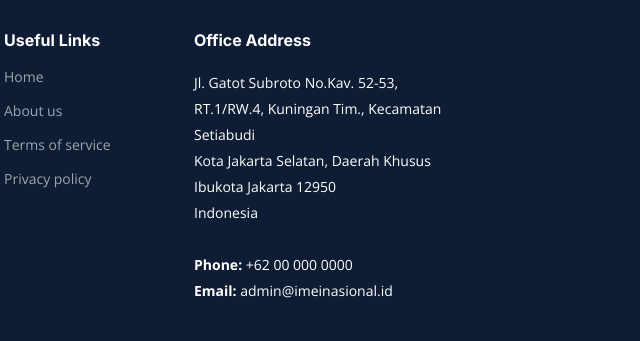
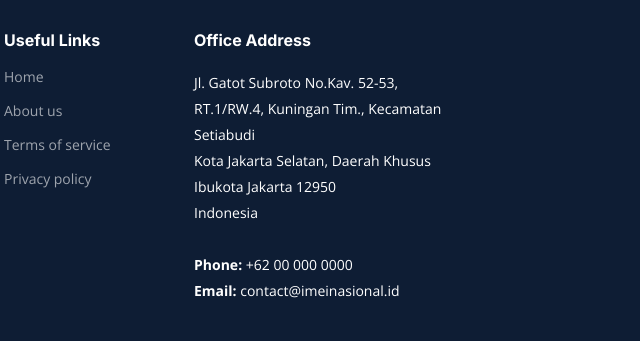
Before and after one commit to arizkinewbie/cek-imei-nasional, a plain HTML site: page index.html in a window 1280 px wide. Shown: the part 3169-3510 px from the top of the page, 553-1193 px from the left. Drawn offline with nearby package versions, Linux system fonts and the light colour scheme.

Commit message:
First Commit

```diff
--- a/index.html
+++ b/index.html
@@ -277,7 +277,7 @@
               Kota Jakarta Selatan, Daerah Khusus Ibukota Jakarta 12950<br />
               Indonesia <br /><br />
               <strong>Phone:</strong> +62 00 000 0000<br />
-              <strong>Email:</strong> admin@imeinasional.id<br />
+              <strong>Email:</strong> contact@imeinasional.id<br />
             </p>
           </div>
         </div>
```
